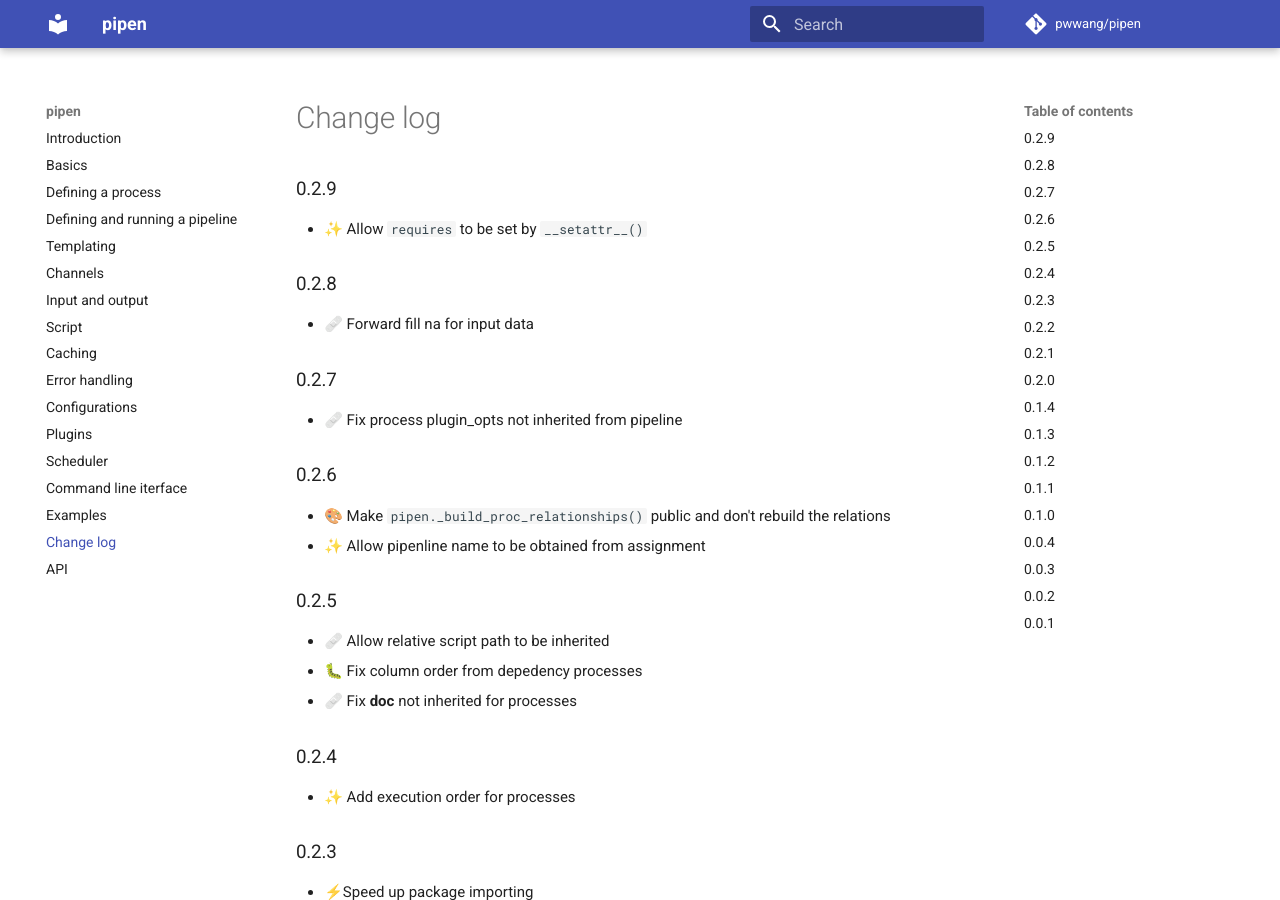
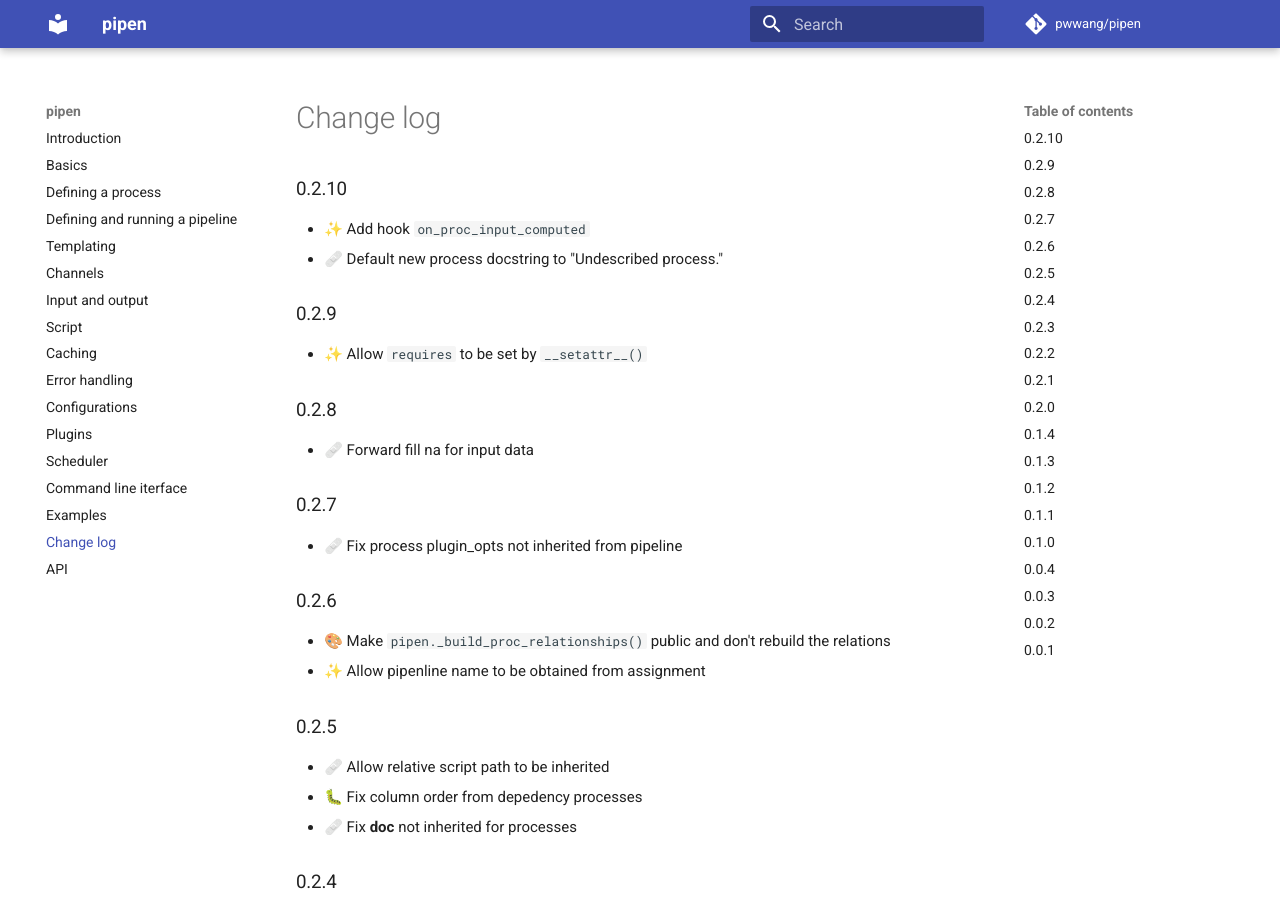
Before and after one commit to pwwang/pipen, an MkDocs documentation site: the page built from docs/CHANGELOG.md, in a window 1280 px wide and 900 px high. Built offline with MkDocs 1.6.1 and Material for MkDocs 9.7.7, drawn with Linux system fonts in a browser that asks for light colours; comment, search, counter and statistics services are not loaded.

Commit message:
🔖 0.2.10

```diff
--- a/docs/CHANGELOG.md
+++ b/docs/CHANGELOG.md
@@ -1,3 +1,8 @@
+## 0.2.10
+
+- ✨ Add hook `on_proc_input_computed`
+- 🩹 Default new process docstring to "Undescribed process."
+
 ## 0.2.9
 
 - ✨ Allow `requires` to be set by `__setattr__()`
--- a/pipen/version.py
+++ b/pipen/version.py
@@ -1,3 +1,3 @@
 """Provide version of pipen"""
 
-__version__ = "0.2.9"
+__version__ = "0.2.10"
--- a/pyproject.toml
+++ b/pyproject.toml
@@ -4,7 +4,7 @@ build-backend = "poetry.masonry.api"
 
 [tool.poetry]
 name = "pipen"
-version = "0.2.9"
+version = "0.2.10"
 description = "A pipeline framework for python"
 authors = [ "pwwang <pwwang@pwwang.com>",]
 license = "MIT"
```
